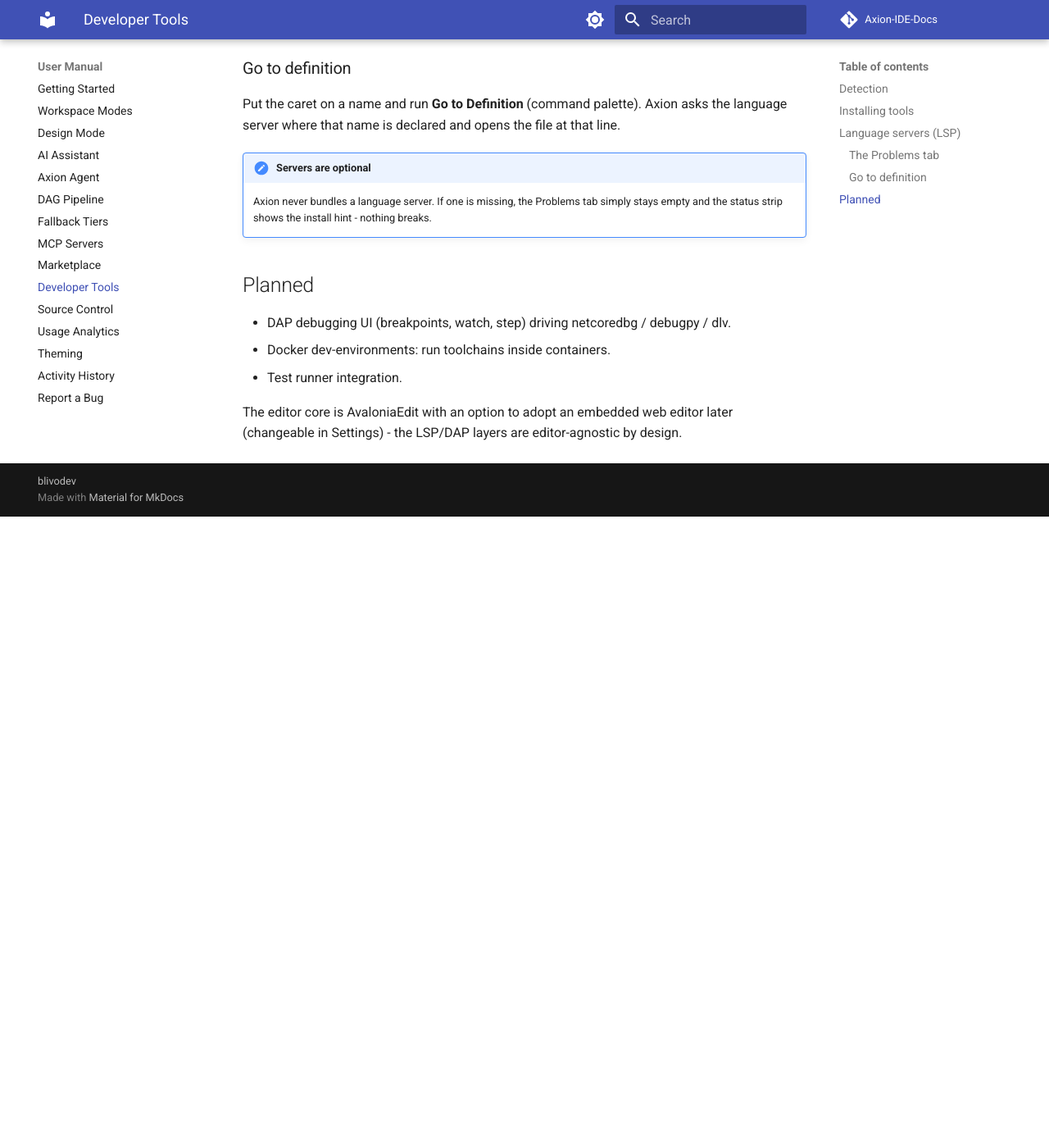
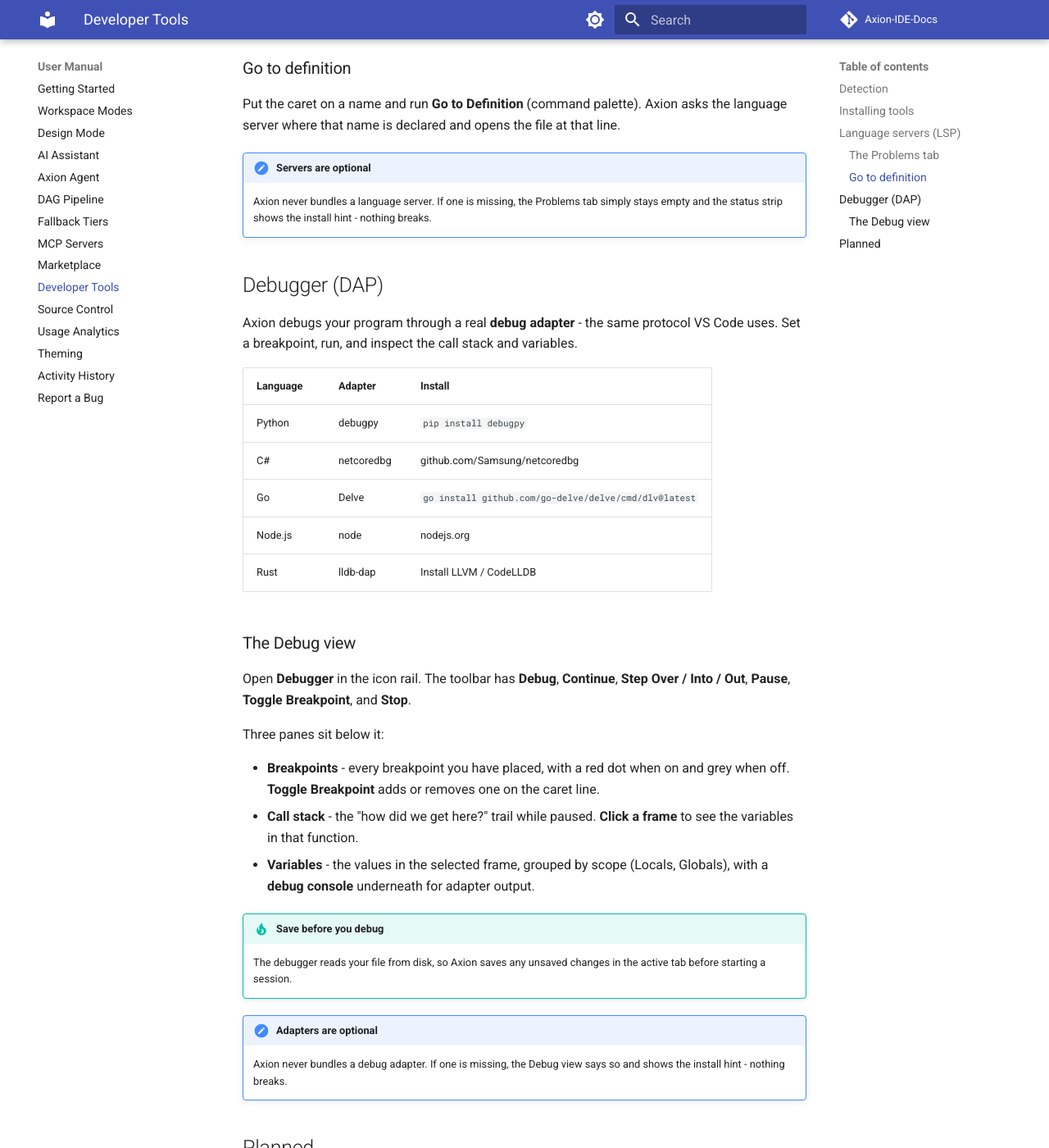
Before and after one commit to blivodev/Axion-IDE-Docs, an MkDocs documentation site: the page built from docs/manual/developer-tools.md, in a window 1280 px wide and 1400 px high, scrolled down 1783 px. Shown: the whole window at 82% size. Built offline with MkDocs 1.6.1 and Material for MkDocs 9.7.7, drawn with Linux system fonts in a browser that asks for light colours; comment, search, counter and statistics services are not loaded; before the commit the page ends 2413 px from its top, so only the background shows below that.

Commit message:
docs: debugger (DAP) shipped - adapter table, Debug view, breakpoints/call stack/variables; Planned list trimmed
developer-tools.md: new 'Debugger (DAP)' section with the five supported adapters and install commands, the Debug view toolbar, the three panes (breakpoints, call stack with click-to-inspect, variables + debug console), and the save-before-debug note. The Planned list no longer claims DAP is unbuilt; Docker dev-environments and the test runner remain.

```diff
--- a/docs/manual/developer-tools.md
+++ b/docs/manual/developer-tools.md
@@ -64,9 +64,43 @@ language server where that name is declared and opens the file at that line.
     Axion never bundles a language server. If one is missing, the Problems tab simply
     stays empty and the status strip shows the install hint - nothing breaks.
 
+## Debugger (DAP)
+
+Axion debugs your program through a real **debug adapter** - the same protocol VS Code
+uses. Set a breakpoint, run, and inspect the call stack and variables.
+
+| Language | Adapter | Install |
+|----------|---------|---------|
+| Python | debugpy | `pip install debugpy` |
+| C# | netcoredbg | github.com/Samsung/netcoredbg |
+| Go | Delve | `go install github.com/go-delve/delve/cmd/dlv@latest` |
+| Node.js | node | nodejs.org |
+| Rust | lldb-dap | Install LLVM / CodeLLDB |
+
+### The Debug view
+
+Open **Debugger** in the icon rail. The toolbar has **Debug**, **Continue**,
+**Step Over / Into / Out**, **Pause**, **Toggle Breakpoint**, and **Stop**.
+
+Three panes sit below it:
+
+- **Breakpoints** - every breakpoint you have placed, with a red dot when on and grey
+  when off. **Toggle Breakpoint** adds or removes one on the caret line.
+- **Call stack** - the "how did we get here?" trail while paused. **Click a frame** to
+  see the variables in that function.
+- **Variables** - the values in the selected frame, grouped by scope (Locals, Globals),
+  with a **debug console** underneath for adapter output.
+
+!!! tip "Save before you debug"
+    The debugger reads your file from disk, so Axion saves any unsaved changes in the
+    active tab before starting a session.
+
+!!! note "Adapters are optional"
+    Axion never bundles a debug adapter. If one is missing, the Debug view says so and
+    shows the install hint - nothing breaks.
+
 ## Planned
 
-- DAP debugging UI (breakpoints, watch, step) driving netcoredbg / debugpy / dlv.
 - Docker dev-environments: run toolchains inside containers.
 - Test runner integration.
 
```
